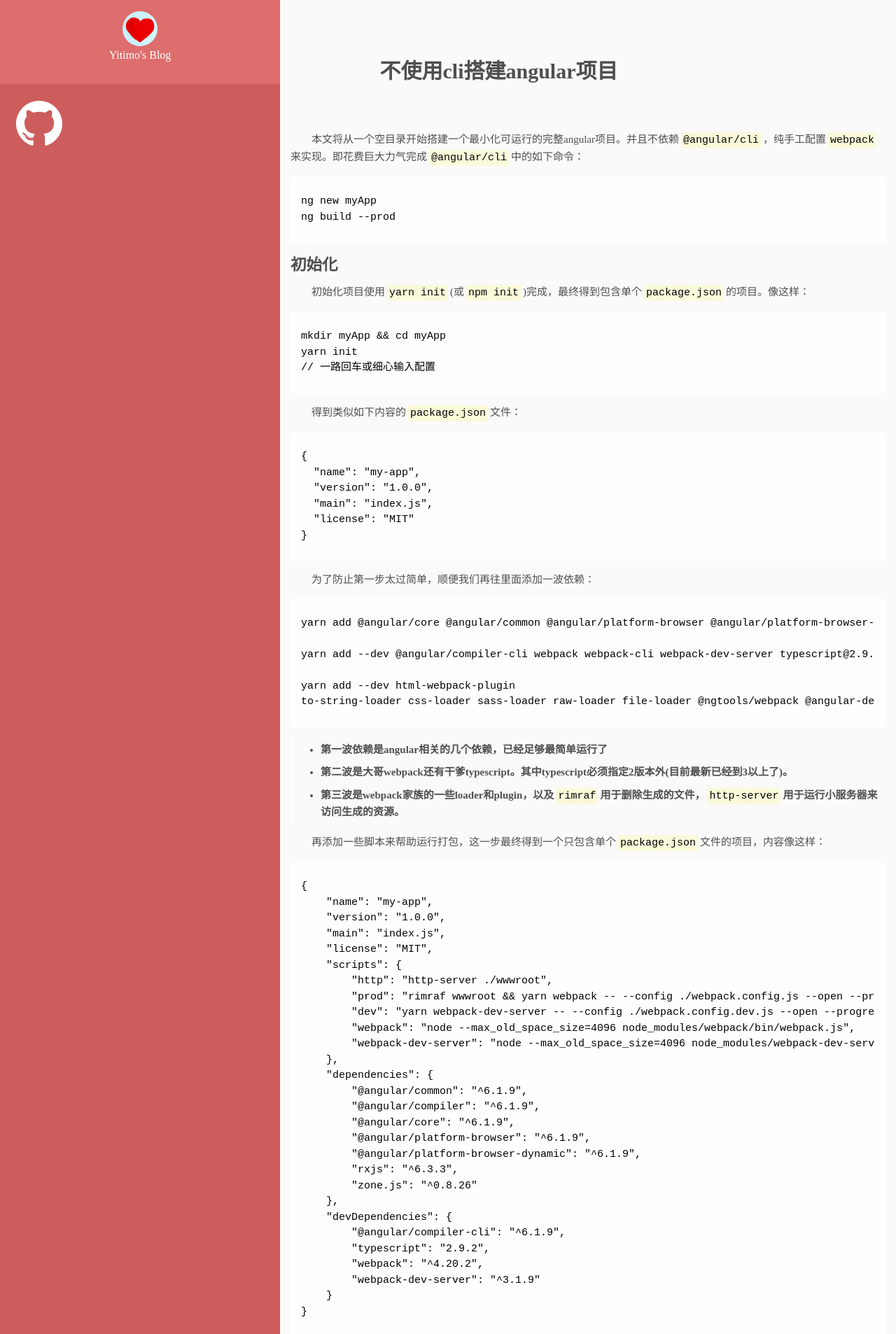
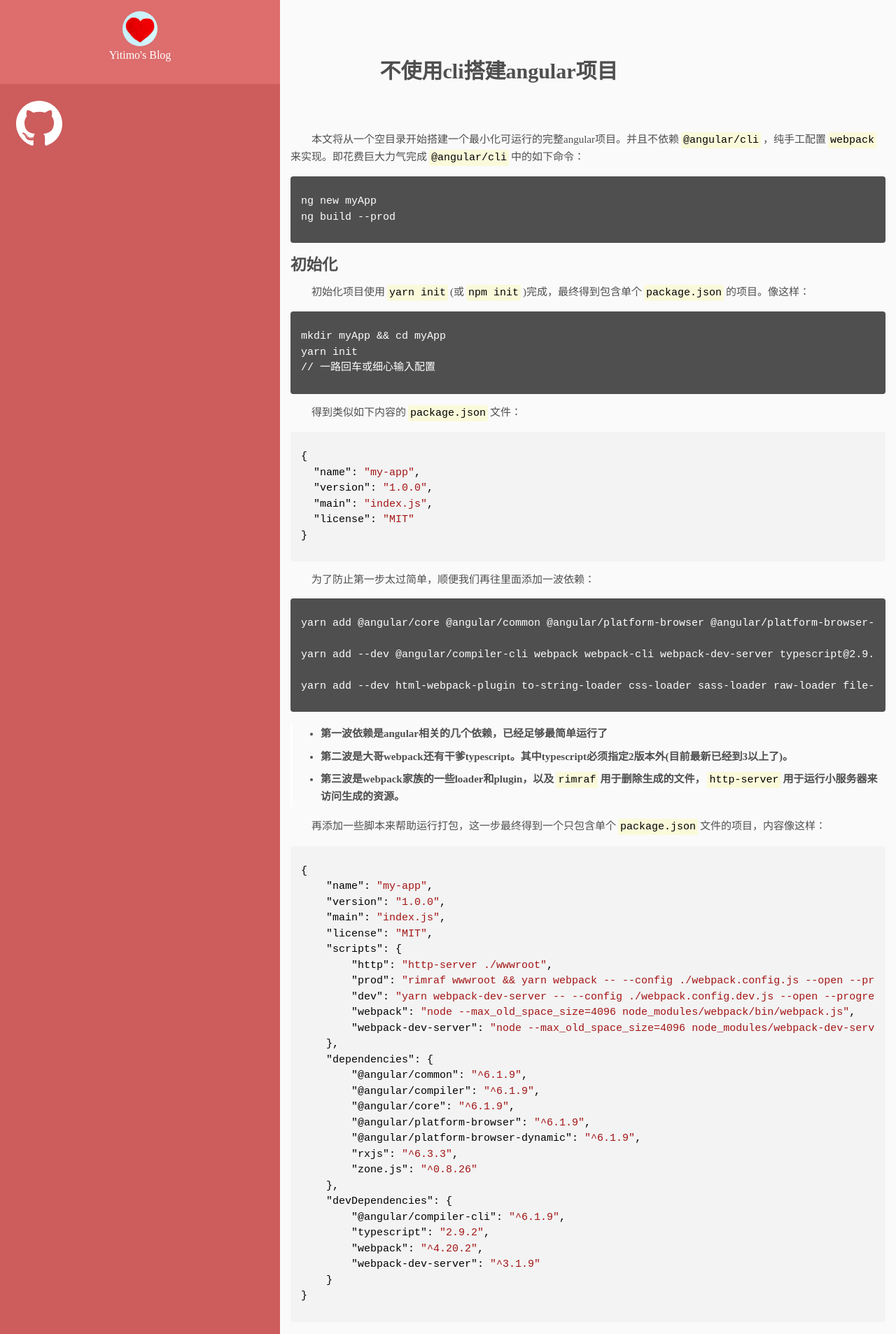
Before and after one commit to yitimo/yitimo.github.io, a Jekyll site: the page built from _posts/2018-10-10-build-angular-project-without-cli.md, in a window 1280 px wide. Shown: the top 1906 px of the page at 70% size. Built offline with Jekyll 4.4.1, drawn with Linux system fonts in a browser that asks for light colours; comment, search, counter and statistics services are not loaded; some of the changed text lies outside the part shown.

Commit message:
finish new post

````diff
--- a/_posts/2018-10-10-build-angular-project-without-cli.md
+++ b/_posts/2018-10-10-build-angular-project-without-cli.md
@@ -14,7 +14,7 @@
 
 本文将从一个空目录开始搭建一个最小化可运行的完整angular项目。并且不依赖``@angular/cli``，纯手工配置``webpack``来实现。即花费巨大力气完成``@angular/cli``中的如下命令：
 
-```
+``` shell
 ng new myApp
 ng build --prod
 ```
@@ -23,7 +23,7 @@
 
 初始化项目使用``yarn init``(或``npm init``)完成，最终得到包含单个``package.json``的项目。像这样：
 
-```
+``` shell
 mkdir myApp && cd myApp
 yarn init
 // 一路回车或细心输入配置
@@ -31,7 +31,7 @@
 
 得到类似如下内容的``package.json``文件：
 
-```
+``` json
 {
   "name": "my-app",
   "version": "1.0.0",
@@ -42,13 +42,12 @@
 
 为了防止第一步太过简单，顺便我们再往里面添加一波依赖：
 
-```
+``` shell
 yarn add @angular/core @angular/common @angular/platform-browser @angular/platform-browser-dynamic @angular/compiler rxjs zone.js core-js
 
 yarn add --dev @angular/compiler-cli webpack webpack-cli webpack-dev-server typescript@2.9.2
 
-yarn add --dev html-webpack-plugin
-to-string-loader css-loader sass-loader raw-loader file-loader @ngtools/webpack @angular-devkit/build-optimizer uglifyjs-webpack-plugin mini-css-extract-plugin node-sass rimraf http-server
+yarn add --dev html-webpack-plugin to-string-loader css-loader sass-loader raw-loader file-loader @ngtools/webpack @angular-devkit/build-optimizer uglifyjs-webpack-plugin mini-css-extract-plugin node-sass rimraf http-server
 ```
 
 * 第一波依赖是angular相关的几个依赖，已经足够最简单运行了
@@ -57,7 +56,7 @@
 
 再添加一些脚本来帮助运行打包，这一步最终得到一个只包含单个``package.json``文件的项目，内容像这样：
 
-```
+``` json
 {
     "name": "my-app",
     "version": "1.0.0",
@@ -96,14 +95,14 @@
 
 **polyfills.ts：**
 
-```
+``` typescript
 import 'core-js/es7/reflect';
 import 'zone.js/dist/zone';
 ```
 
 **main.ts：**
 
-```
+``` typescript
 import { platformBrowserDynamic } from '@angular/platform-browser-dynamic';
 import { enableProdMode } from '@angular/core';
 import { AppModule } from './app/app.module';
@@ -119,7 +118,7 @@
 
 **index.html：**
 
-```
+``` html
 <!DOCTYPE html>
 <html lang="en">
 <head>
@@ -138,7 +137,7 @@
 
 **app.module.ts：**
 
-```
+``` typescript
 import { NgModule } from '@angular/core';
 import { BrowserModule } from '@angular/platform-browser';
 
@@ -157,7 +156,7 @@
 
 **app.component.ts：**
 
-```
+``` typescript
 import { Component } from '@angular/core';
 
 @Component({
@@ -170,13 +169,13 @@
 
 **app.component.html：**
 
-```
+``` html
 <h2>Hello !!!</h2>
 ```
 
 **app.component.css：**
 
-```
+``` css
 h2 {
     color: #CD5C5C;
 }
@@ -184,7 +183,7 @@
 
 **app.component.scss：**
 
-```
+``` css
 h2 {
     font-size: 32px;
 }
@@ -192,7 +191,7 @@
 
 其中报错是因为未配置``tsconfig.json``，编辑器报了``es7``装饰器新特性的警告，所以在项目根目录新建一个``tsconfig.json``：
 
-```
+``` json
 {
     "compilerOptions": {
         "target": "es5",
@@ -235,7 +234,7 @@
 
 最终一个完整的webpack配置像这样：
 
-```
+``` javascript
 const path = require('path');
 
 const DefinePlugin = require('webpack/lib/DefinePlugin');
````
Also changed, not shown: other parts of _posts/2018-10-10-build-angular-project-without-cli.md (+1 -1 lines), assets/css/global.css (+47 -1 lines), assets/css/global.min.css, 9 other files.
